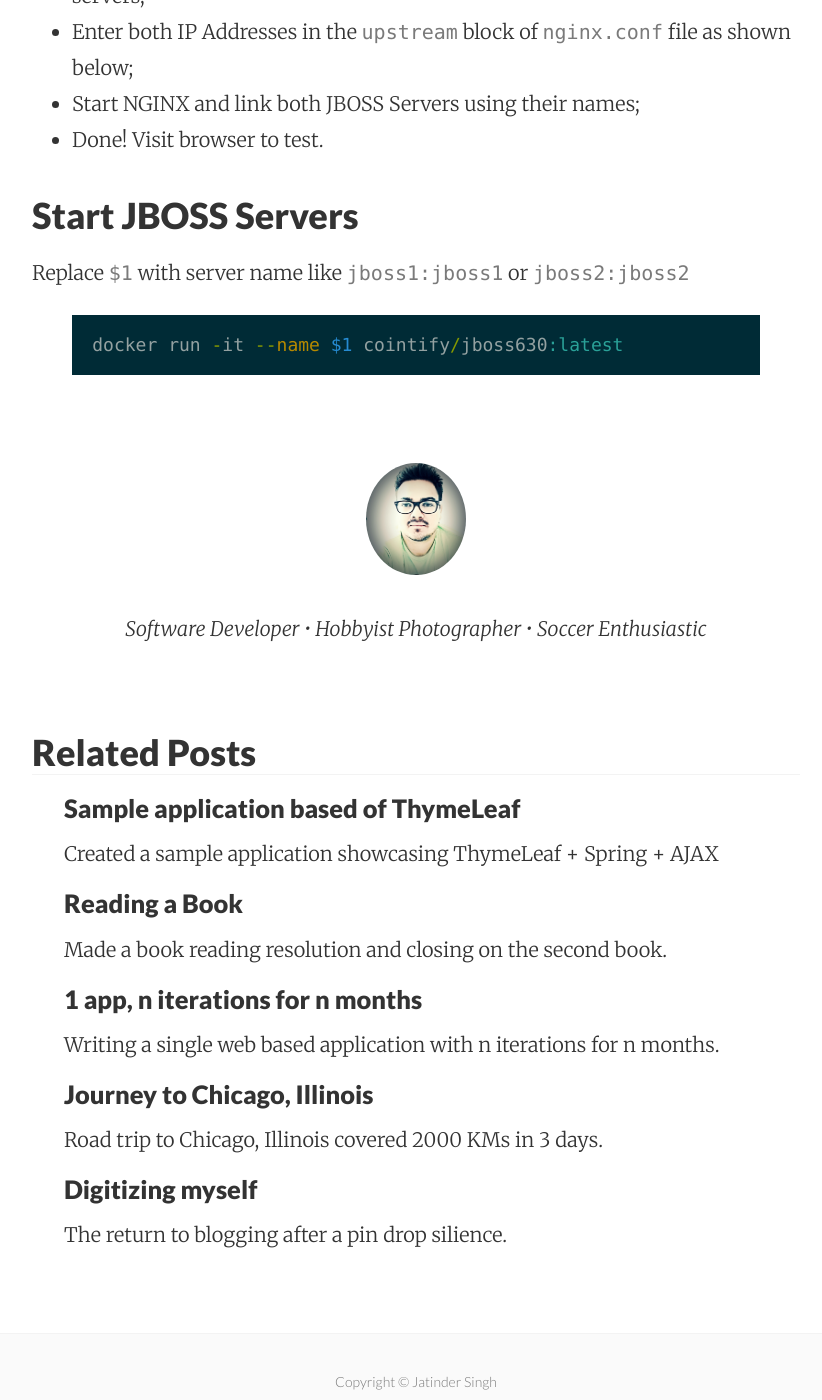
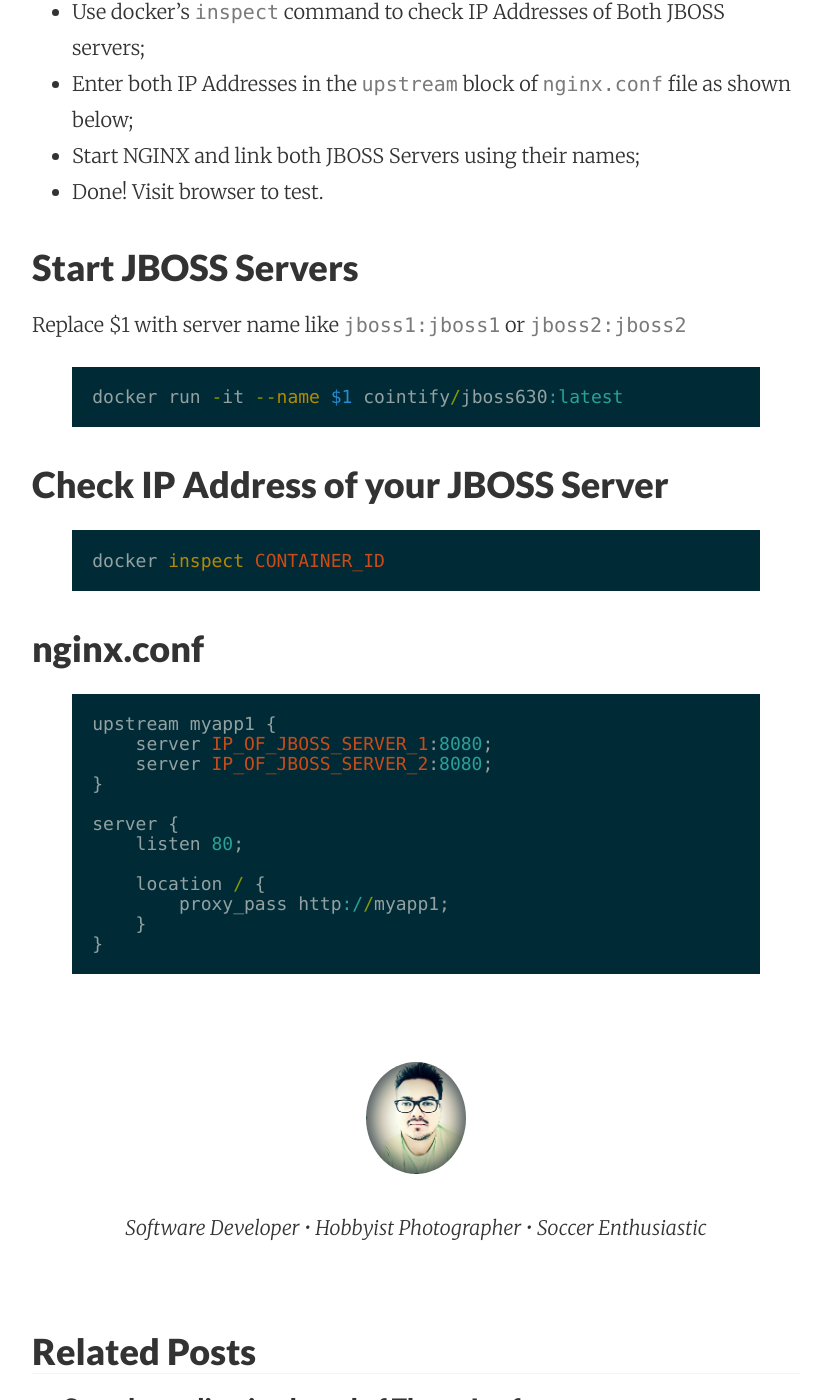
Before and after one commit to cointify/cointify.github.io, a Jekyll site: the page built from _posts/2015-02-08-docker-weekend.md, in a window 1280 px wide and 1400 px high, scrolled down 1044 px. Shown: the whole window, without its empty margins (224-1046 px from the left). Built offline with Jekyll 4.4.1, drawn with Linux system fonts in a browser that asks for light colours; Markdown is read by kramdown in place of the engine named in the settings; some of the changed text lies outside the part shown.

Commit message:
Adds content to docker post

```diff
--- a/_posts/2015-02-08-docker-weekend.md
+++ b/_posts/2015-02-08-docker-weekend.md
@@ -10,6 +10,8 @@ Few days ago I stumbled upon [Docker](https://www.docker.com/) on Hacker News an
 and built sample images. Though learning curve is a bit steep but I managed to overcome it. I was really interested in creating an image(s) that I would
 be able to use for my development environmnet. I came up with the following image design - CentOS 7 + JBOSS EAP 6.3 + Oracle Java 8 + PostgreSQL 9.3.
 
+Source code avilable on [cointify/docker](https://github.com/cointify/docker) repository on [Github.com](https://github.com)
+
 I've never worked with NGINX before so it was a bit challenging for me at first but then it all made sense after I read the official documentation. And below
 are some of the steps I took to set-up everything:
 
@@ -21,8 +23,31 @@ are some of the steps I took to set-up everything:
 * Done! Visit browser to test.
 
 ### Start JBOSS Servers
-Replace `$1` with server name like `jboss1:jboss1` or `jboss2:jboss2`
+Replace $1 with server name like `jboss1:jboss1` or `jboss2:jboss2`
 
 {% highlight ruby %}
 docker run -it --name $1 cointify/jboss630:latest
 {% endhighlight %}
+
+### Check IP Address of your JBOSS Server
+
+{% highlight ruby %}
+docker inspect CONTAINER_ID
+{% endhighlight %}
+
+### nginx.conf
+
+{% highlight ruby %}
+upstream myapp1 {
+    server IP_OF_JBOSS_SERVER_1:8080;
+    server IP_OF_JBOSS_SERVER_2:8080;
+}
+
+server {
+    listen 80;
+
+    location / {
+        proxy_pass http://myapp1;
+    }
+}
+{% endhighlight %}
```
